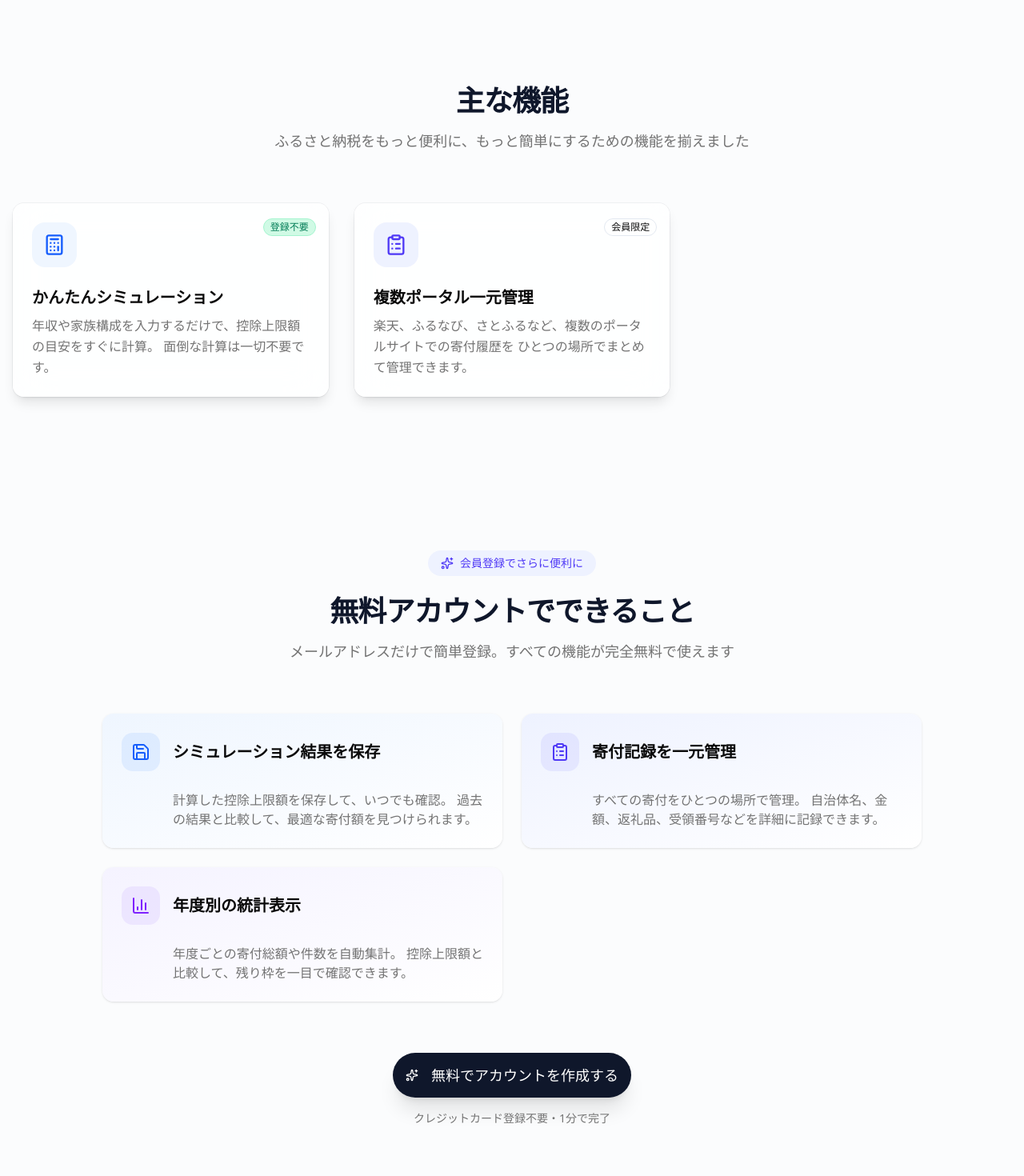
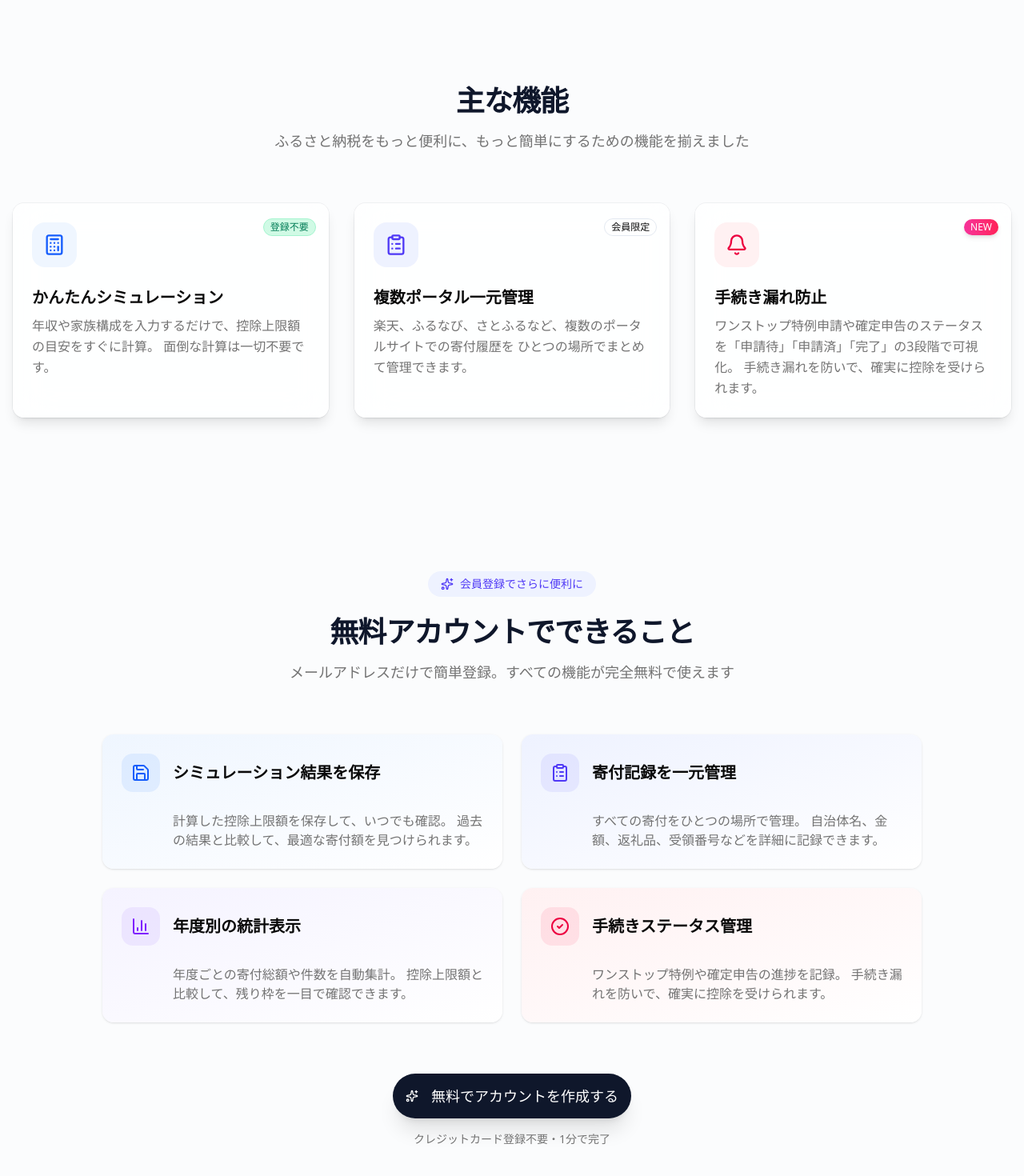
Before and after one commit to kouheiohmikawa/furusato-dashboard, a Next.js app: page / in a window 1280 px wide. Shown: the part 867-2337 px from the top of the page at 80% size. Built offline with nearby package versions, Linux system fonts and the light colour scheme; no server answers.

Commit message:
feat: restore tax filing status feature on landing page with NEW badge

```diff
--- a/src/app/page.tsx
+++ b/src/app/page.tsx
@@ -111,6 +111,23 @@ export default function HomePage() {
               </CardHeader>
             </Card>
 
+            {/* 機能3: 手続き管理 */}
+            <Card className="group relative overflow-hidden border-none shadow-lg bg-white/80 dark:bg-slate-900/80 backdrop-blur-xl ring-1 ring-slate-900/5 hover:shadow-xl hover:-translate-y-1 transition-all duration-300">
+              <div className="absolute right-4 top-4">
+                <Badge variant="default" className="bg-gradient-to-r from-pink-500 to-rose-500 hover:from-pink-600 hover:to-rose-600 border-none text-white shadow-md">NEW</Badge>
+              </div>
+              <CardHeader>
+                <div className="mb-4 flex h-14 w-14 items-center justify-center rounded-2xl bg-rose-50 dark:bg-rose-900/20 text-rose-600 dark:text-rose-400 group-hover:scale-110 transition-transform duration-300">
+                  <Bell className="h-7 w-7" />
+                </div>
+                <CardTitle className="text-xl font-bold">手続き漏れ防止</CardTitle>
+                <CardDescription className="text-base leading-relaxed">
+                  ワンストップ特例申請や確定申告のステータスを「申請待」「申請済」「完了」の3段階で可視化。
+                  手続き漏れを防いで、確実に控除を受けられます。
+                </CardDescription>
+              </CardHeader>
+            </Card>
+
           </div>
         </div>
       </section>
@@ -173,6 +190,21 @@ export default function HomePage() {
                 <CardDescription className="text-base pl-16">
                   年度ごとの寄付総額や件数を自動集計。
                   控除上限額と比較して、残り枠を一目で確認できます。
+                </CardDescription>
+              </CardHeader>
+            </Card>
+
+            <Card className="border-none bg-gradient-to-br from-rose-50 to-white dark:from-rose-950/30 dark:to-slate-900/50 shadow-sm hover:shadow-md transition-shadow">
+              <CardHeader>
+                <div className="mb-4 flex items-center gap-4">
+                  <div className="flex h-12 w-12 items-center justify-center rounded-xl bg-rose-500/10 text-rose-600 dark:text-rose-400">
+                    <CheckCircle2 className="h-6 w-6" />
+                  </div>
+                  <CardTitle className="text-xl">手続きステータス管理</CardTitle>
+                </div>
+                <CardDescription className="text-base pl-16">
+                  ワンストップ特例や確定申告の進捗を記録。
+                  手続き漏れを防いで、確実に控除を受けられます。
                 </CardDescription>
               </CardHeader>
             </Card>
```
